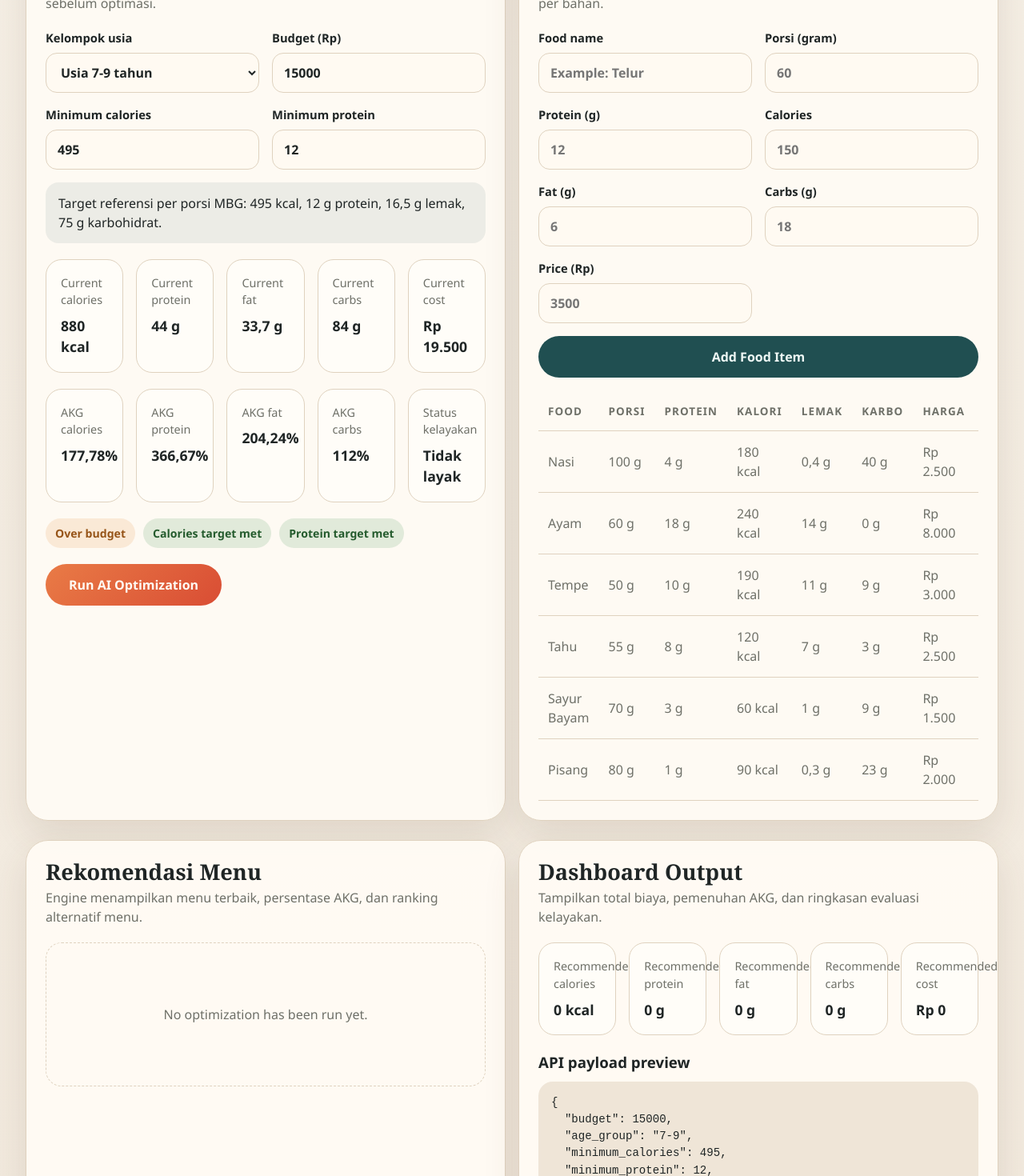
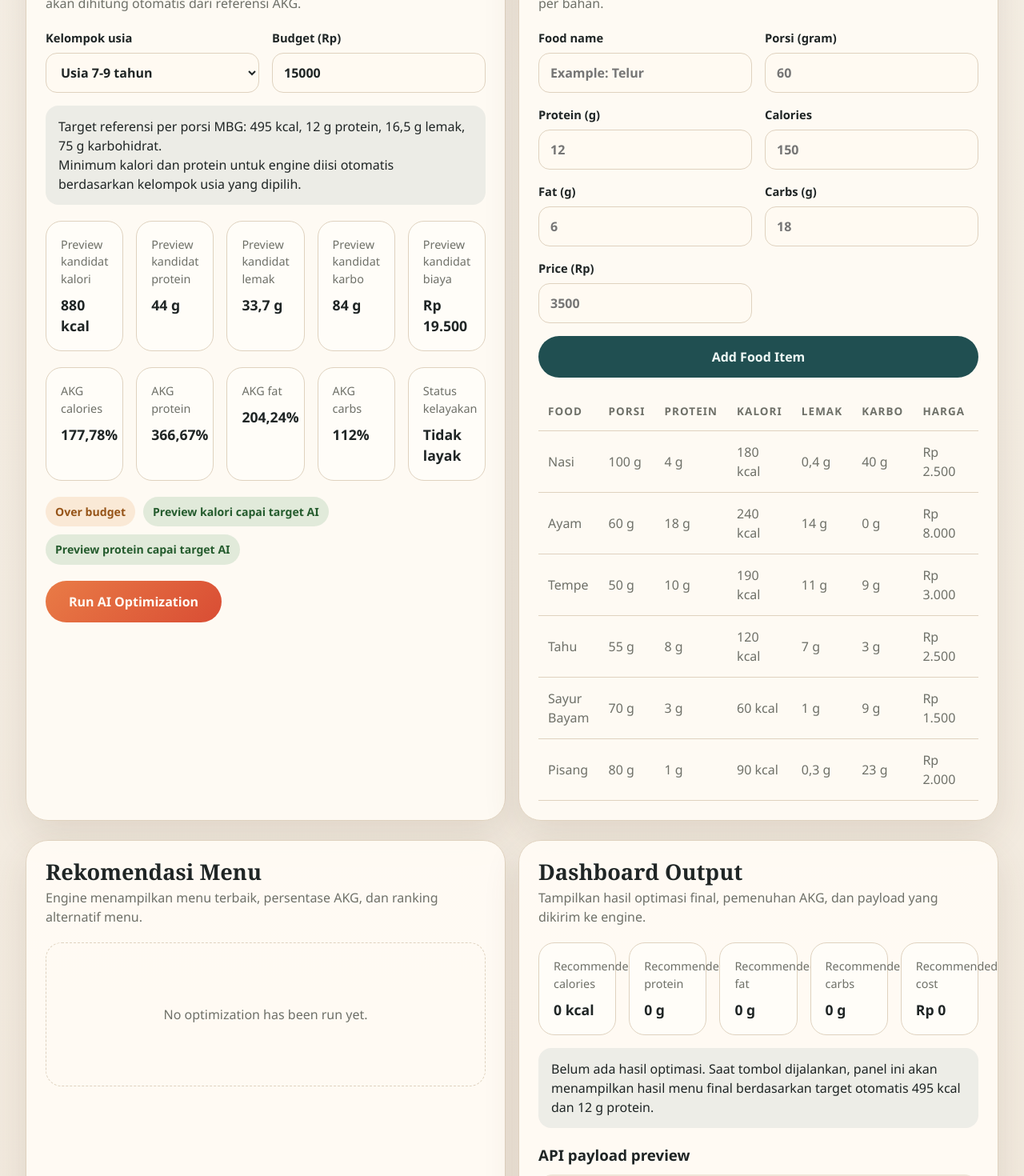
Before and after one commit to Thaakie/NutritionMBG_Analysis_System, a React app in the folder frontend/: page / in a window 1280 px wide. Shown: the part 1060-2530 px from the top of the page at 80% size. Built offline with nearby package versions, Linux system fonts and the light colour scheme; the HTML template or start-up script is replaced by a standard one.

Commit message:
feat: auto-derive optimization targets

```diff
--- a/frontend/src/App.jsx
+++ b/frontend/src/App.jsx
@@ -33,6 +33,7 @@ function App() {
   const [isSubmitting, setIsSubmitting] = useState(false);
 
   const currentTotals = useMemo(() => calculateTotals(foods), [foods]);
+  const mealTarget = useMemo(() => getMealTarget(constraints.ageGroup), [constraints.ageGroup]);
   const currentAkgPercentages = useMemo(
     () => calculateAkgPercentages(currentTotals, constraints.ageGroup),
     [constraints.ageGroup, currentTotals],
@@ -46,8 +47,8 @@ function App() {
     () => ({
       budget: constraints.budget,
       age_group: constraints.ageGroup,
-      minimum_calories: constraints.minimumCalories,
-      minimum_protein: constraints.minimumProtein,
+      minimum_calories: mealTarget.calories,
+      minimum_protein: mealTarget.protein,
       foods: foods.map(({ name, portionGrams, protein, calories, fat, carbs, price }) => ({
         name,
         portion_grams: portionGrams,
@@ -58,7 +59,7 @@ function App() {
         price,
       })),
     }),
-    [constraints, foods],
+    [constraints.ageGroup, constraints.budget, foods, mealTarget.calories, mealTarget.protein],
   );
 
   const recommendedFoods = useMemo(() => {
@@ -190,6 +191,7 @@ function App() {
           currentTotals={currentTotals}
           foodsCount={foods.length}
           isSubmitting={isSubmitting}
+          mealTarget={mealTarget}
           onConstraintChange={handleConstraintChange}
           onOptimize={optimizeMenu}
         />
@@ -205,7 +207,7 @@ function App() {
 
       <section className="results-grid">
         <ResultsPanel recommendedFoods={recommendedFoods} result={result} />
-        <SummaryPanel payloadPreview={payloadPreview} result={result} />
+        <SummaryPanel mealTarget={mealTarget} payloadPreview={payloadPreview} result={result} />
       </section>
     </main>
   );
--- a/frontend/src/components/ControlsPanel.jsx
+++ b/frontend/src/components/ControlsPanel.jsx
@@ -1,5 +1,5 @@
 import "./ControlsPanel.css";
-import { akgProfiles, getMealTarget } from "../data/akgProfiles";
+import { akgProfiles } from "../data/akgProfiles";
 import { formatNumber, formatPercent } from "../utils/formatters";
 
 function ControlsPanel({
@@ -9,18 +9,17 @@ function ControlsPanel({
   currentStatus,
   isSubmitting,
   foodsCount,
+  mealTarget,
   onConstraintChange,
   onOptimize,
 }) {
-  const mealTarget = getMealTarget(constraints.ageGroup);
-
   return (
     <div className="panel controls-panel">
       <div className="panel-heading">
         <h2>Optimization Controls</h2>
         <p>
-          Atur target menu, kelompok usia siswa, dan batas biaya per porsi
-          sebelum optimasi.
+          Atur kelompok usia siswa dan batas biaya per porsi. Target minimum AI
+          akan dihitung otomatis dari referensi AKG.
         </p>
       </div>
 
@@ -49,26 +48,6 @@ function ControlsPanel({
             onChange={onConstraintChange}
           />
         </label>
-        <label>
-          <span>Minimum calories</span>
-          <input
-            min="0"
-            name="minimumCalories"
-            type="number"
-            value={constraints.minimumCalories}
-            onChange={onConstraintChange}
-          />
-        </label>
-        <label>
-          <span>Minimum protein</span>
-          <input
-            min="0"
-            name="minimumProtein"
-            type="number"
-            value={constraints.minimumProtein}
-            onChange={onConstraintChange}
-          />
-        </label>
       </div>
 
       <div className="reference-note">
@@ -78,27 +57,31 @@ function ControlsPanel({
           {formatNumber(mealTarget.fat)} g lemak,{" "}
           {formatNumber(mealTarget.carbs)} g karbohidrat.
         </p>
+        <p>
+          Minimum kalori dan protein untuk engine diisi otomatis berdasarkan
+          kelompok usia yang dipilih.
+        </p>
       </div>
 
       <div className="totals-grid metrics-wide">
         <article className="metric-card">
-          <span>Current calories</span>
+          <span>Preview kandidat kalori</span>
           <strong>{formatNumber(currentTotals.totalCalories)} kcal</strong>
         </article>
         <article className="metric-card">
-          <span>Current protein</span>
+          <span>Preview kandidat protein</span>
           <strong>{formatNumber(currentTotals.totalProtein)} g</strong>
         </article>
         <article className="metric-card">
-          <span>Current fat</span>
+          <span>Preview kandidat lemak</span>
           <strong>{formatNumber(currentTotals.totalFat)} g</strong>
         </article>
         <article className="metric-card">
-          <span>Current carbs</span>
+          <span>Preview kandidat karbo</span>
           <strong>{formatNumber(currentTotals.totalCarbs)} g</strong>
         </article>
         <article className="metric-card">
-          <span>Current cost</span>
+          <span>Preview kandidat biaya</span>
           <strong>Rp {formatNumber(currentTotals.totalCost)}</strong>
         </article>
       </div>
@@ -140,25 +123,25 @@ function ControlsPanel({
         </span>
         <span
           className={
-            currentTotals.totalCalories >= constraints.minimumCalories
+            currentTotals.totalCalories >= mealTarget.calories
               ? "status-pill success"
               : "status-pill warning"
           }
         >
-          {currentTotals.totalCalories >= constraints.minimumCalories
-            ? "Calories target met"
-            : "Calories target not met"}
+          {currentTotals.totalCalories >= mealTarget.calories
+            ? "Preview kalori capai target AI"
+            : "Preview kalori belum capai target AI"}
         </span>
         <span
           className={
-            currentTotals.totalProtein >= constraints.minimumProtein
+            currentTotals.totalProtein >= mealTarget.protein
               ? "status-pill success"
               : "status-pill warning"
           }
         >
-          {currentTotals.totalProtein >= constraints.minimumProtein
-            ? "Protein target met"
-            : "Protein target not met"}
+          {currentTotals.totalProtein >= mealTarget.protein
+            ? "Preview protein capai target AI"
+            : "Preview protein belum capai target AI"}
         </span>
       </div>
 
--- a/frontend/src/components/SummaryPanel.jsx
+++ b/frontend/src/components/SummaryPanel.jsx
@@ -1,12 +1,12 @@
 import "./SummaryPanel.css";
 import { formatNumber, formatPercent } from "../utils/formatters";
 
-function SummaryPanel({ result, payloadPreview }) {
+function SummaryPanel({ result, payloadPreview, mealTarget }) {
   return (
     <div className="panel">
       <div className="panel-heading">
         <h2>Dashboard Output</h2>
-        <p>Tampilkan total biaya, pemenuhan AKG, dan ringkasan evaluasi kelayakan.</p>
+        <p>Tampilkan hasil optimasi final, pemenuhan AKG, dan payload yang dikirim ke engine.</p>
       </div>
 
       <div className="totals-grid metrics-wide">
@@ -68,6 +68,17 @@ function SummaryPanel({ result, payloadPreview }) {
         </div>
       ) : null}
 
+      {!result ? (
+        <div className="reference-note">
+          <p>
+            Belum ada hasil optimasi. Saat tombol dijalankan, panel ini akan
+            menampilkan hasil menu final berdasarkan target otomatis{" "}
+            {formatNumber(mealTarget.calories)} kcal dan{" "}
+            {formatNumber(mealTarget.protein)} g protein.
+          </p>
+        </div>
+      ) : null}
+
       <div className="summary-preview">
         <h3>API payload preview</h3>
         <pre>{JSON.stringify(payloadPreview, null, 2)}</pre>
```
Also changed, not shown: 1 other file (tests, documents, lock files or other folders).
